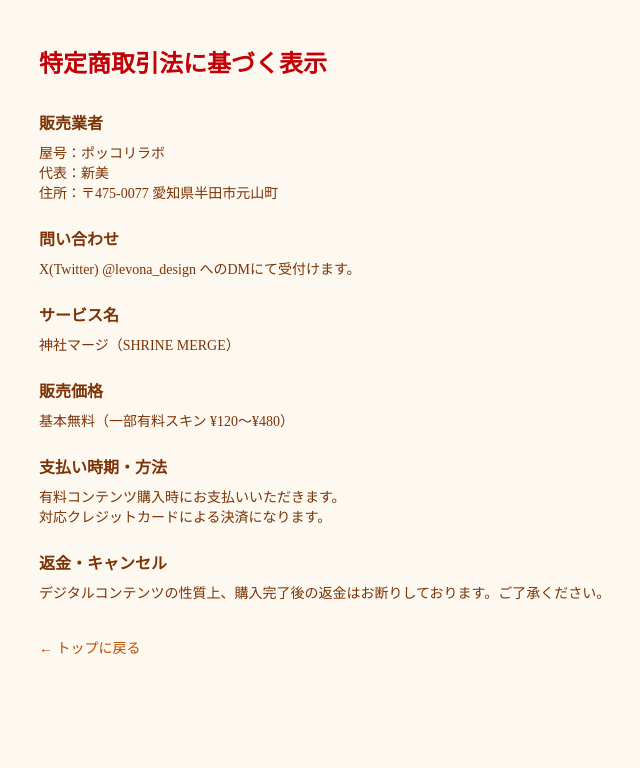
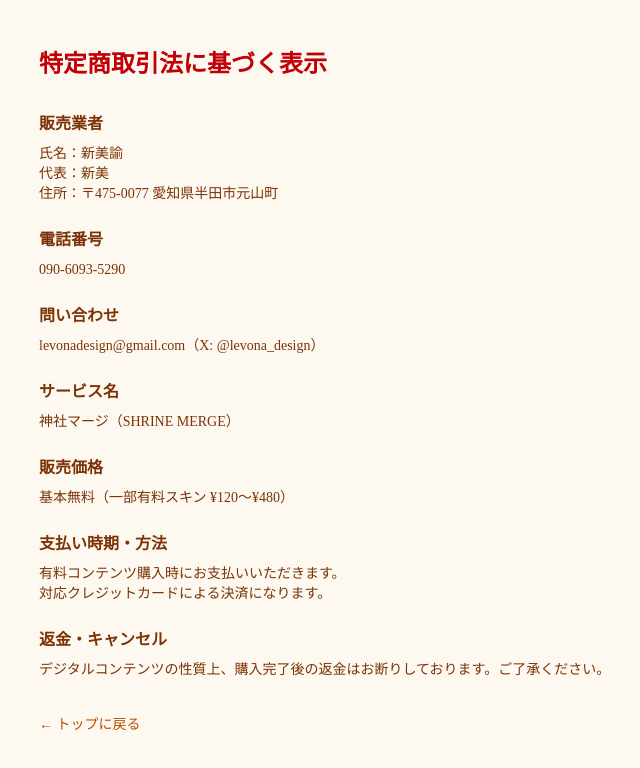
Before and after one commit to pokkori/shrine-merge, a Next.js app: page /legal in a window 1280 px wide. Shown: the top 768 px of the page, without its empty margins (265-905 px from the left). Built offline with nearby package versions, Linux system fonts and the light colour scheme.

Commit message:
fix: 特商法表記更新（販売業者・電話番号・メールアドレス）

```diff
--- a/app/legal/page.tsx
+++ b/app/legal/page.tsx
@@ -8,13 +8,17 @@
         <div className="space-y-6 text-sm text-amber-900">
           <section>
             <h2 className="font-bold text-base mb-2">販売業者</h2>
-            <p>屋号：ポッコリラボ</p>
+            <p>氏名：新美諭</p>
             <p>代表：新美</p>
             <p>住所：〒475-0077 愛知県半田市元山町</p>
           </section>
           <section>
+            <h2 className="font-bold text-base mb-2">電話番号</h2>
+            <p>090-6093-5290</p>
+          </section>
+          <section>
             <h2 className="font-bold text-base mb-2">問い合わせ</h2>
-            <p>X(Twitter) @levona_design へのDMにて受付けます。</p>
+            <p>levonadesign@gmail.com（X: @levona_design）</p>
           </section>
           <section>
             <h2 className="font-bold text-base mb-2">サービス名</h2>
```
